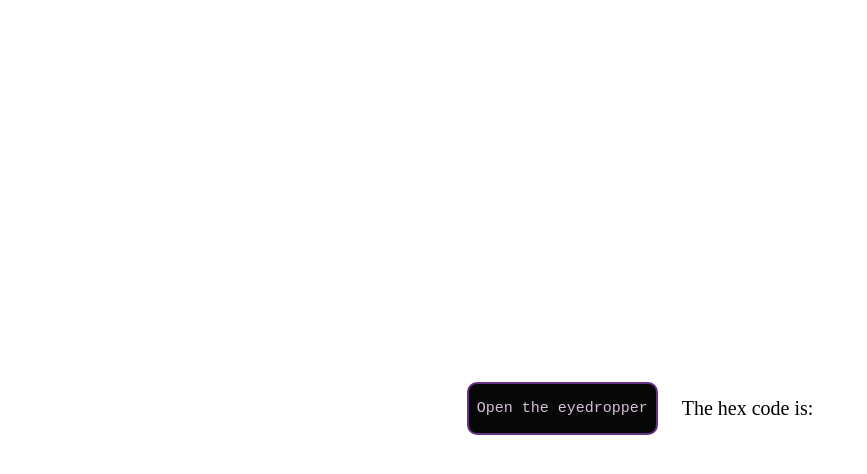
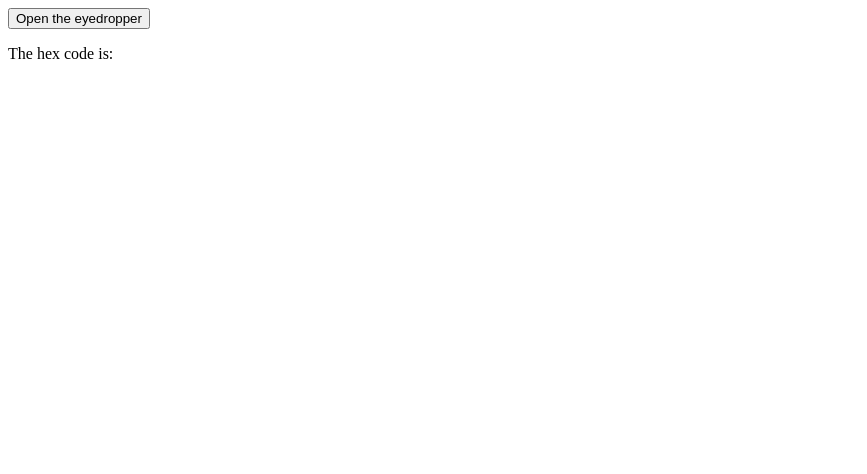
Before and after one commit to dharmelolar/EyeDropper-API, a browser extension: page index.html in a window 1280 px wide. Shown: the whole page, without its empty margins (0-867 px from the left). Drawn offline with Linux system fonts and the light colour scheme.

Commit message:
made changes

```diff
--- a/index.html
+++ b/index.html
@@ -1,15 +1,17 @@
 <!DOCTYPE html>
 <html lang="en">
+
 <head>
-    <meta charset="UTF-8">
-    <meta name="viewport" content="width=device-width, initial-scale=1.0">
-    <title>Document</title>
-    <link rel="stylesheet" href="style.css">
+  <meta charset="UTF-8" />
+  <meta name="viewport" content="width=device-width, initial-scale=1.0" />
+  <title>Document</title>
+  <link rel="stylesheet" href="style.css" />
 </head>
+
 <body>
-    <button id="selectBtn">Open the eyedropper</button>
-	<p>The hex code is: <span id="result"></span></p>
-	<script src="/app.js">
-	</script>
+  <button id="selectBtn">Open the eyedropper</button>
+  <p>The hex code is: <span id="result"></span></p>
+  <script src="/app.js"></script>
 </body>
+
 </html>
--- a/style.css
+++ /dev/null
@@ -1,23 +0,0 @@
-body {
-  /* background-color: ; */
-  display: flex;
-  justify-content: center;
-  align-items: center;
-  height: 100vh;
-}
-p {
-  font-size: 20px;
-  margin-left: 1.5rem;
-}
-button {
-  font-size: 15px;
-  padding: 1rem .5rem 1rem .5rem;
-  border: 2px solid rgb(102, 50, 133);
-  border-radius: 10px;
-  background-color: rgb(7, 7, 8);
-  color: thistle;
-  font-family: monospace;
-}
-span{
-    font-weight:bold ;
-}
```
